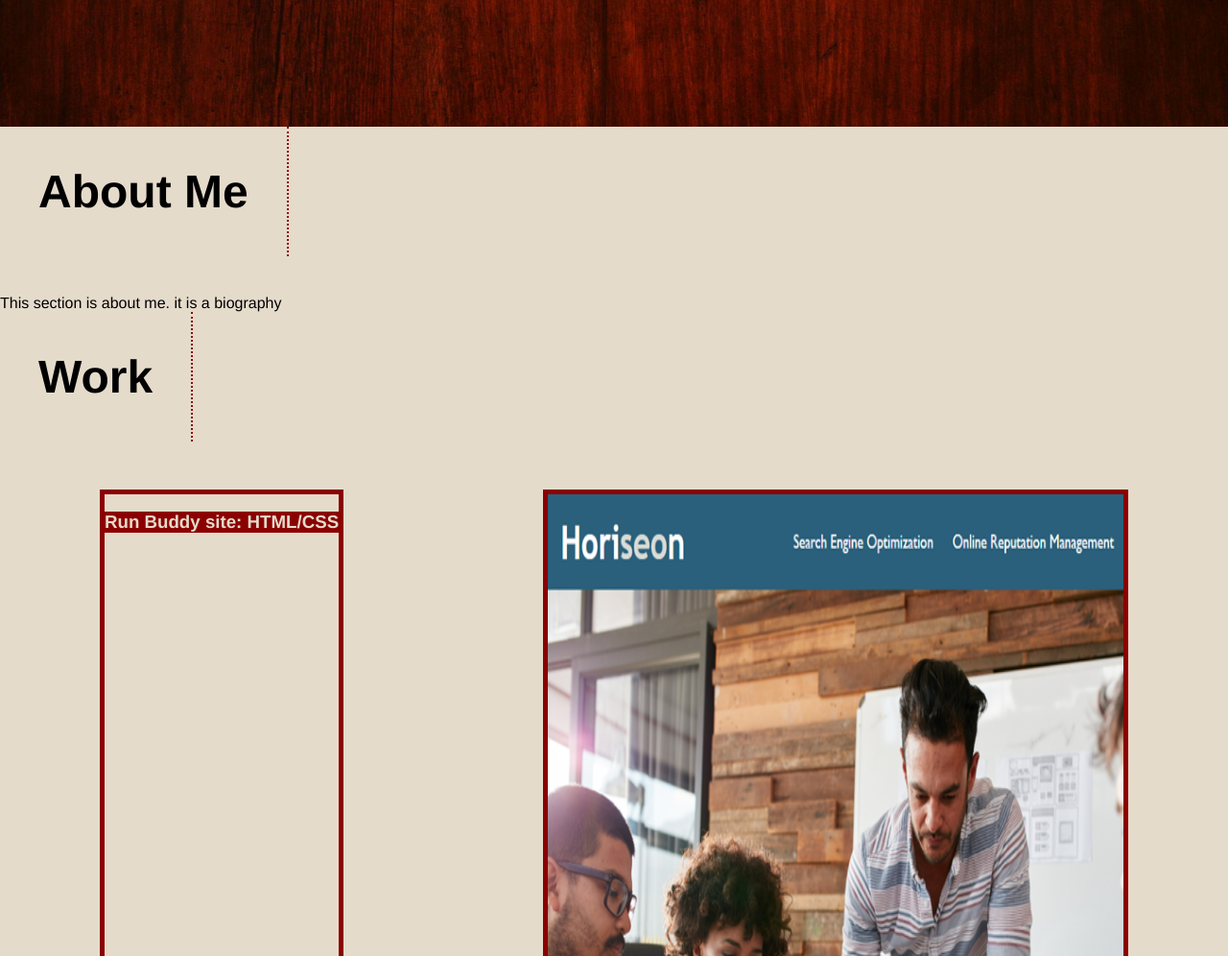
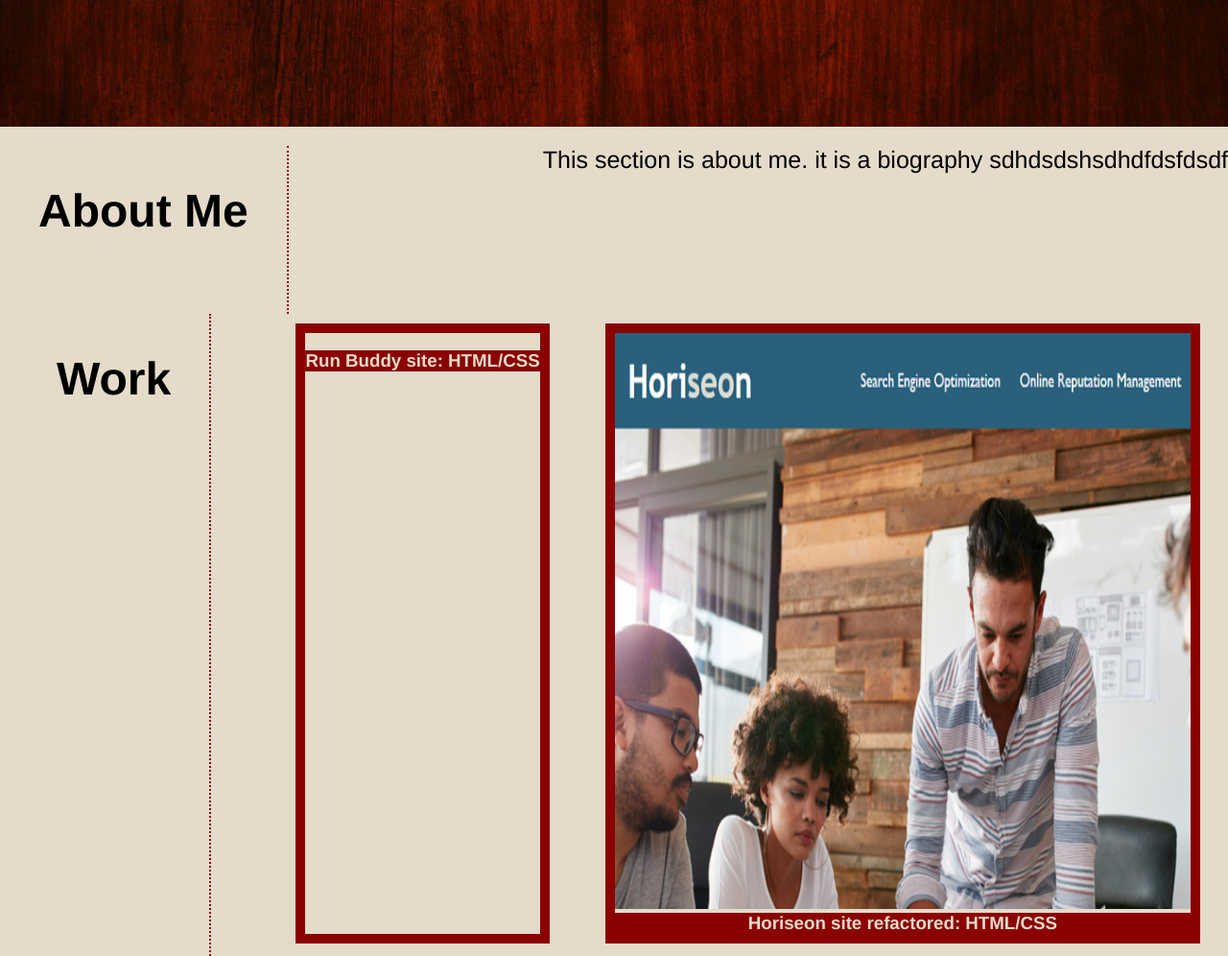
Before and after one commit to austin-espinal/my-portfolio, a plain HTML site: page index.html in a window 1280 px wide. Shown: the part 320-1316 px from the top of the page at 96% size. Drawn offline with Linux system fonts and the light colour scheme.

Commit message:
saving progress so far on title border

```diff
--- a/assets/css/style.css
+++ b/assets/css/style.css
@@ -49,12 +49,35 @@ header nav ul a {
     display: flex;
     justify-content: center;
     flex-wrap: wrap;
+    margin-bottom: 20px;
 }
 /*Hero style ends*/
 
+/*Bio begins*/
+.bio-segment {
+    display: flex;
+    justify-content: space-between;
+    flex-wrap: wrap;
+    width: 100%;
+    margin: 0;
+}
+.bio-segment p {
+    text-align: center;
+    font-size: 25px;
+}
+.bio-title {
+    font-size: 48px;
+    text-align: left;
+    padding: 40px;
+    margin: 0 40px 40px 0;
+    border-right: 2px dotted var(--primary-color);
+    height: 100%;
+}
+/*Bio ends*/
+
 /*Work style begins*/
-.flex-row{
-    display: inline-flex;
+.flex-row {
+    display: flex;
 }
 .work-cards {
     display: flex;
@@ -63,18 +86,17 @@ header nav ul a {
     width: 100%;
     margin: 0 auto;
 }
-.segment-title {
+.work-title {
     font-size: 48px;
     text-align: left;
     padding: 40px;
     margin: 0 40px 40px 0;
-}
-.title-border{
     border-right: 2px dotted var(--primary-color);
+    height: 200%;
 }
 .card {
     display: inline-block;
-    border: 5px solid var(--primary-color);
+    border: 10px solid var(--primary-color);
     margin: 10px;
 }
 .card img {
--- a/index.html
+++ b/index.html
@@ -16,7 +16,7 @@
         <nav>
             <ul>
                 <li>
-                    <a href="#bio">Bio</a>
+                    <a href="#bio">About Me</a>
                 </li>
                 <li>
                     <a href="#work">Work</a>
@@ -31,19 +31,21 @@
     <section class="hero"></section>
     <!--Bio section-->
     <section id="bio">
-        <div class="flex-row">
-            <h2 class="segment-title title-border">About Me</h2>
-        </div>
-        <div>
-            <p>This section is about me. it is a biography</p>
-        </div>
+        <article class="bio-segment">
+            <div class="flex-row">
+                <h2 class="bio-title">About Me</h2>
+            </div>
+            <div>
+                <p>This section is about me. it is a biography sdhdsdshsdhdfdsfdsdf</p>
+            </div>
+        </article>
     </section>
     <!--Work section-->
     <section id="work">
-        <div class="flex-row">
-            <h2 class="segment-title title-border">Work</h2>
-        </div>
         <div class="work-cards">
+            <div class="flex-row">
+                <h2 class="work-title">Work</h2>
+            </div>
             <article class="card">
                <a href="https://austin-espinal.github.io/run-buddy/" target="blank"><img src="./assets/images/run-buddy.jpg" alt=""/></a>
                 <div>
```
